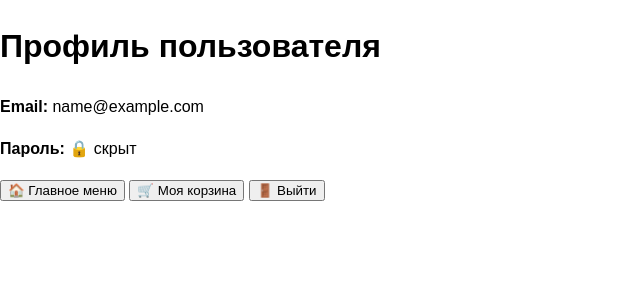
After one commit to aizXc901/UnrealShop, a Flask app: template website/templates/profile.html in a window 1280 px wide. The commit adds this page. Shown: the top 300 px of the page, without its empty margins (0-640 px from the left). Run offline with Flask 3, Linux system fonts and the light colour scheme; the template is opened without the code that fills it: values that come from a table or form of the project are taken from there, others are empty; tables that the repository leaves empty hold one stand-in row (values such as "Sample post").

Commit message:
profile + blank cart

```diff
--- /dev/null
+++ b/website/templates/cart.html
@@ -0,0 +1,3 @@
+<h1>🛒 Моя корзина</h1>
+<p>Здесь будет ваша корзина...</p>
+<a href="{{ url_for('views.profile') }}">⬅️ Назад в профиль</a>
--- /dev/null
+++ b/website/templates/profile.html
@@ -0,0 +1,22 @@
+<!DOCTYPE html>
+<html lang="ru">
+<head>
+    <meta charset="UTF-8">
+    <title>Профиль</title>
+    <link rel="stylesheet" href="{{ url_for('static', filename='css/style.css') }}">
+</head>
+<body>
+    <div class="container">
+        <h1>Профиль пользователя</h1>
+
+        <p><strong>Email:</strong> {{ user.email }}</p>
+        <p><strong>Пароль:</strong> 🔒 скрыт</p>
+
+        <div class="buttons">
+            <a href="{{ url_for('views.home') }}"><button>🏠 Главное меню</button></a>
+            <a href="{{ url_for('views.cart') }}"><button>🛒 Моя корзина</button></a>
+            <a href="{{ url_for('auth.logout') }}"><button>🚪 Выйти</button></a>
+        </div>
+    </div>
+</body>
+</html>
```
Also changed, not shown: website/templates/home.html (+6 -1 lines), website/views.py (+12 -0 lines).
